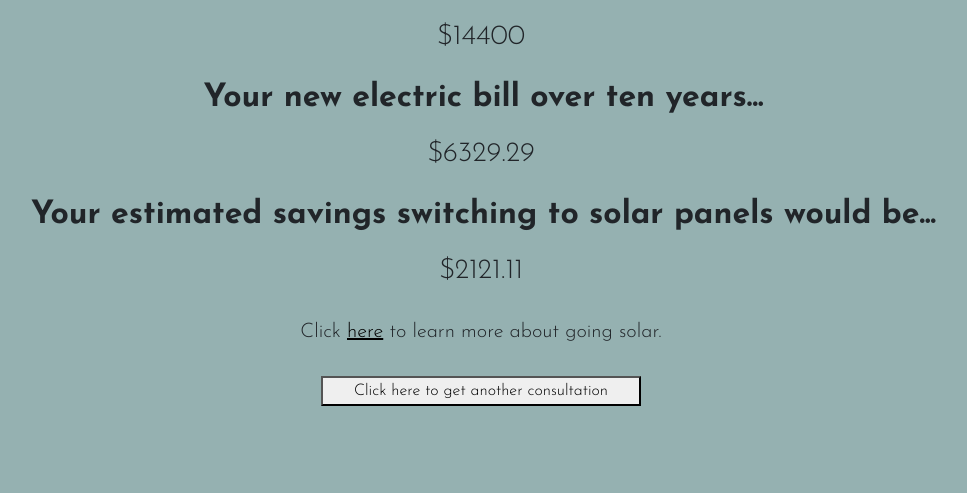
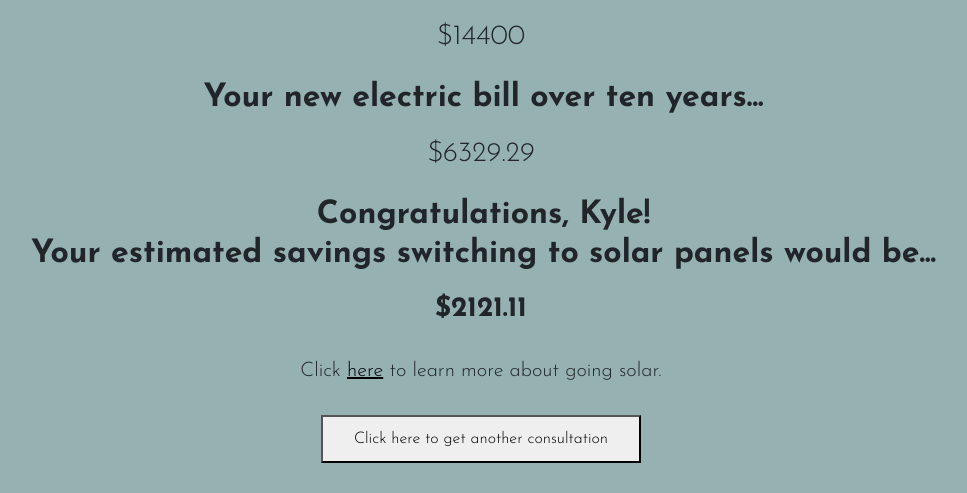
Before and after one commit to AndrewMitchell25/hackathon, a Flask app: page /consultation in a window 1280 px wide. Shown: the part 307-800 px from the top of the page, without its empty margins (159-1126 px from the left). Run offline with Flask 2, Linux system fonts and the light colour scheme; a user stored in the database is signed in; data comes from the database, SQL or seed files in the repository.

Commit message:
changes to consultation

```diff
--- a/website/static/index.css
+++ b/website/static/index.css
@@ -167,3 +167,16 @@ body {
 #energy a {
     color: black;
 }
+
+#consultation2 {
+    display: block;
+    width: 25%;
+    margin: 0px auto;
+    transition: all .5s;
+    padding: 10px;
+}
+#consultation2:hover {
+    background-color: #95b1b1;
+    cursor: pointer;
+    color: white;
+}
--- a/website/templates/consultation.html
+++ b/website/templates/consultation.html
@@ -10,12 +10,12 @@
     <h3 id="price">${{old}}</h3>
     <h2 id="savings"><b>Your new electric bill over ten years...</b></h2>
     <h3 id="price">${{new}}</h3>
-    <h2 id="savings"><b>Your estimated savings switching to solar panels would be...</b></h2>
-    <h3 id="price">${{price}}</h3>
+    <h2 id="savings"><b>Congratulations, {{current_user.first_name}}! <br>Your estimated savings switching to solar panels would be...</b></h2>
+    <h3 id="price"><b>${{price}}</b></h3>
     <br>
     <h5 id="energy">Click <a href="https://www.energy.gov/eere/solar/homeowners-guide-going-solar">here</a> to learn more about going solar.</h5>
     <br>
-    <button href="/location" id="consultation">Click here to get another consultation</button>
+    <button href="/location" id="consultation2">Click here to get another consultation</button>
 </div>
 
 {% endblock %}
```
